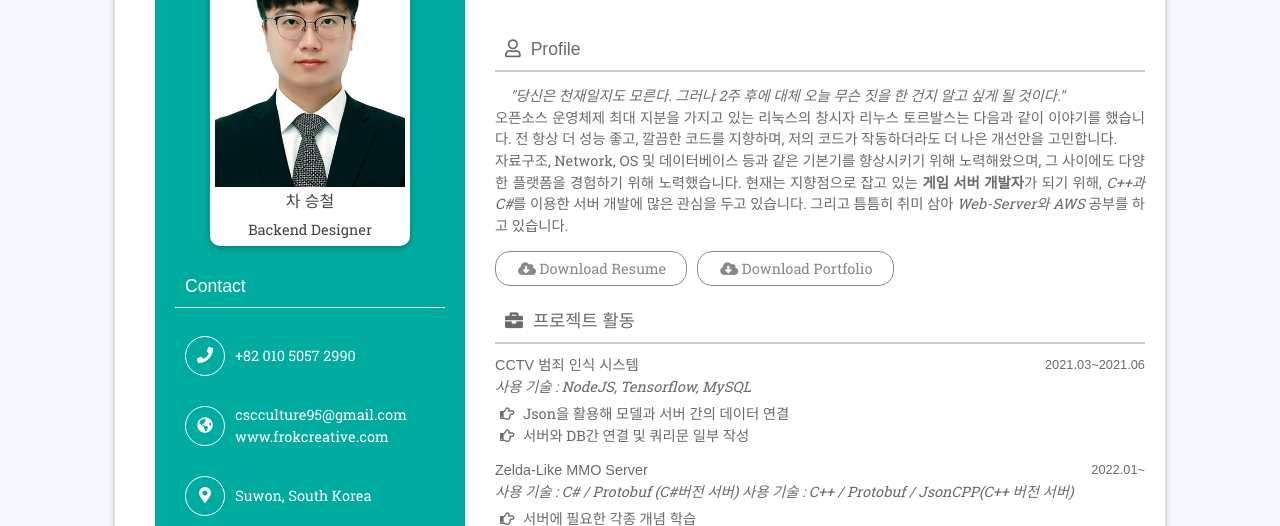
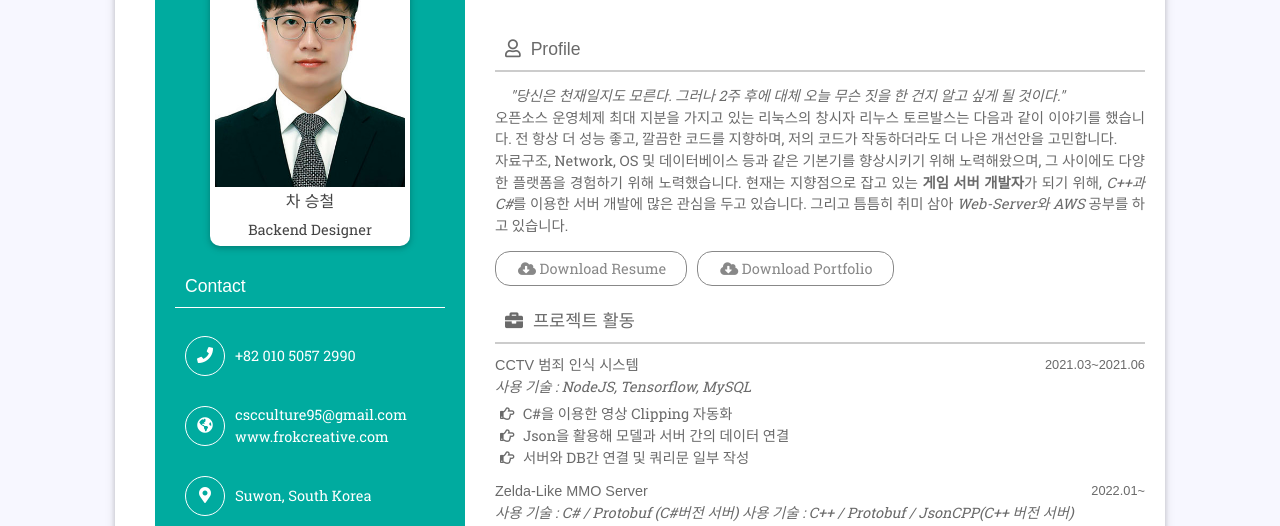
Before and after one commit to FroKCreativeTM/portfolio, a website: page views/main.html in a window 1280 px wide. Shown: the part 141-667 px from the top of the page. Drawn offline with Linux system fonts and the light colour scheme.

Commit message:
프로젝트 경험 일부 수정

```diff
--- a/views/main.html
+++ b/views/main.html
@@ -97,6 +97,7 @@
                             <h6> CCTV 범죄 인식 시스템 <span>2021.03~2021.06</span></h6>
                             <i>사용 기술 : NodeJS, Tensorflow, MySQL</i>
                             <ul>
+                                <li><i class="far fa-hand-point-right"></i> C#을 이용한 영상 Clipping 자동화 </li>
                                 <li><i class="far fa-hand-point-right"></i> Json을 활용해 모델과 서버 간의 데이터 연결 </li>
                                 <li><i class="far fa-hand-point-right"></i> 서버와 DB간 연결 및 쿼리문 일부 작성 </li>
                             </ul>
```
